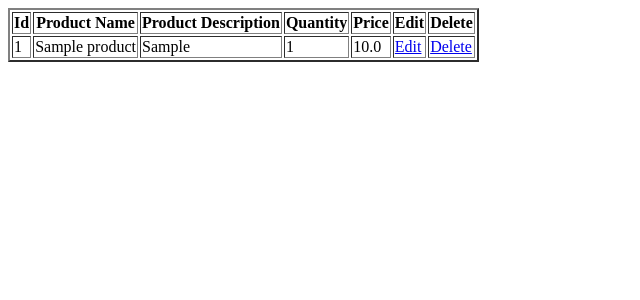
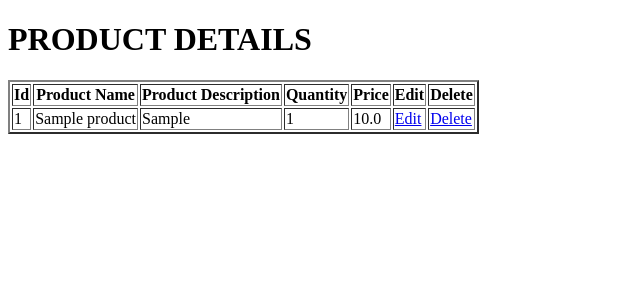
Before and after one commit to Hyper-Edition/Product-add-to-DB, a Django app: page /display in a window 1280 px wide. Shown: the top 300 px of the page, without its empty margins (0-640 px from the left). Run offline with Django 5.2, Linux system fonts and the light colour scheme; tables that the repository leaves empty hold one stand-in row (values such as "Sample post").

Commit message:
second commit

```diff
--- a/thirdapp/templates/display.html
+++ b/thirdapp/templates/display.html
@@ -7,6 +7,7 @@
     <title>Document</title>
 </head>
 <body>
+    <h1>PRODUCT DETAILS</h1>
     <table border="2">
         <tr>
             <th>Id</th>
```
